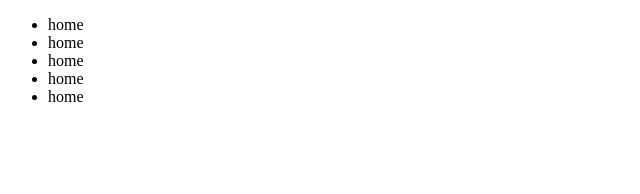
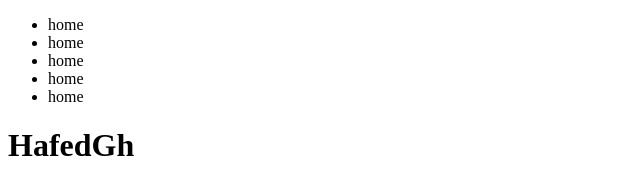
Before and after one commit to HafedGhamdan/aas, a plain HTML site: page index.html in a window 1280 px wide. Shown: the whole page, without its empty margins (0-640 px from the left). Drawn offline with Linux system fonts and the light colour scheme.

Commit message:
Update index.html

```diff
--- a/index.html
+++ b/index.html
@@ -15,6 +15,7 @@
             <li>home</li>
         </ul>
     </nav>
+    <h1>HafedGh</h1>
 
 </body>
 </html>
```
